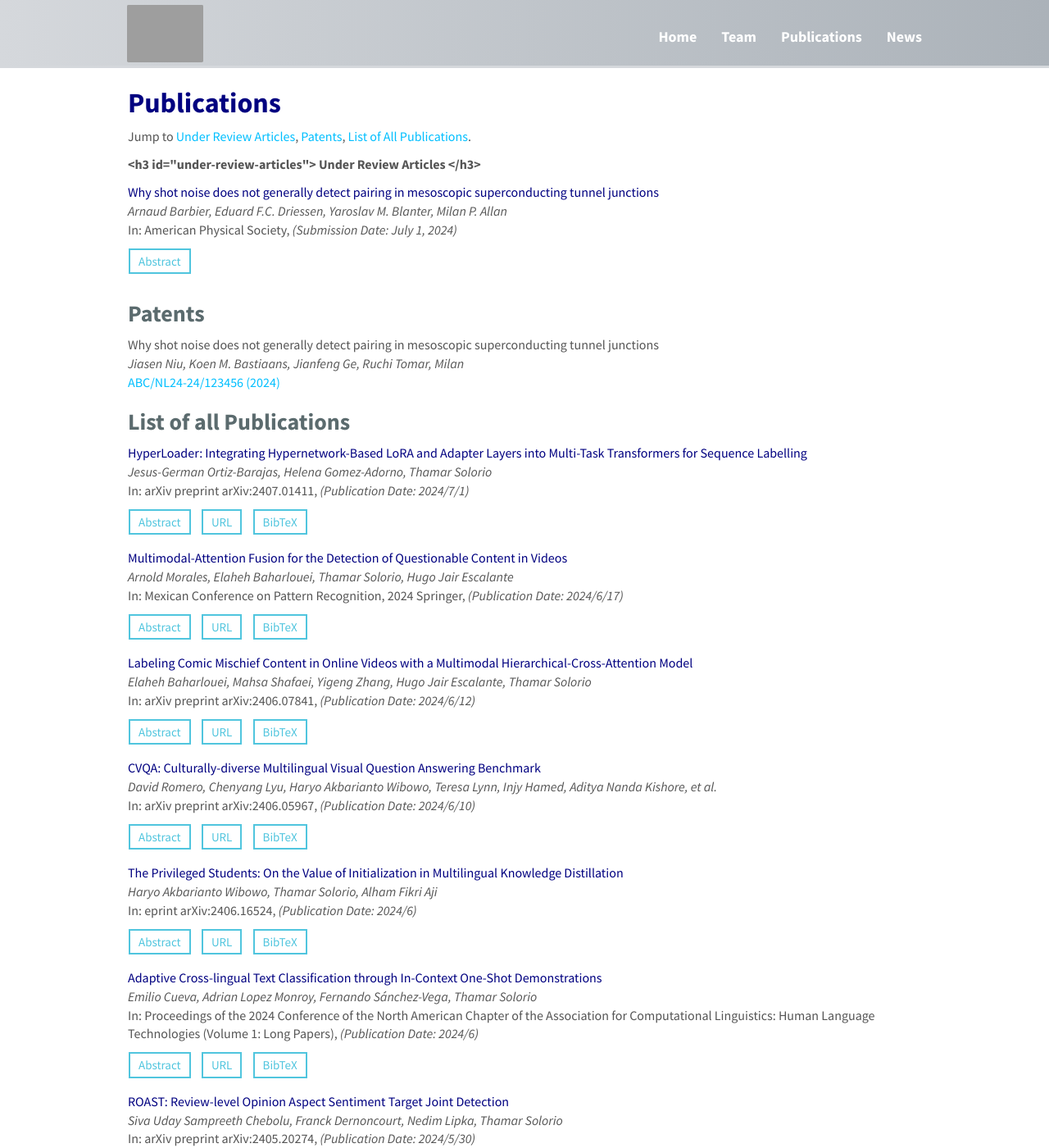
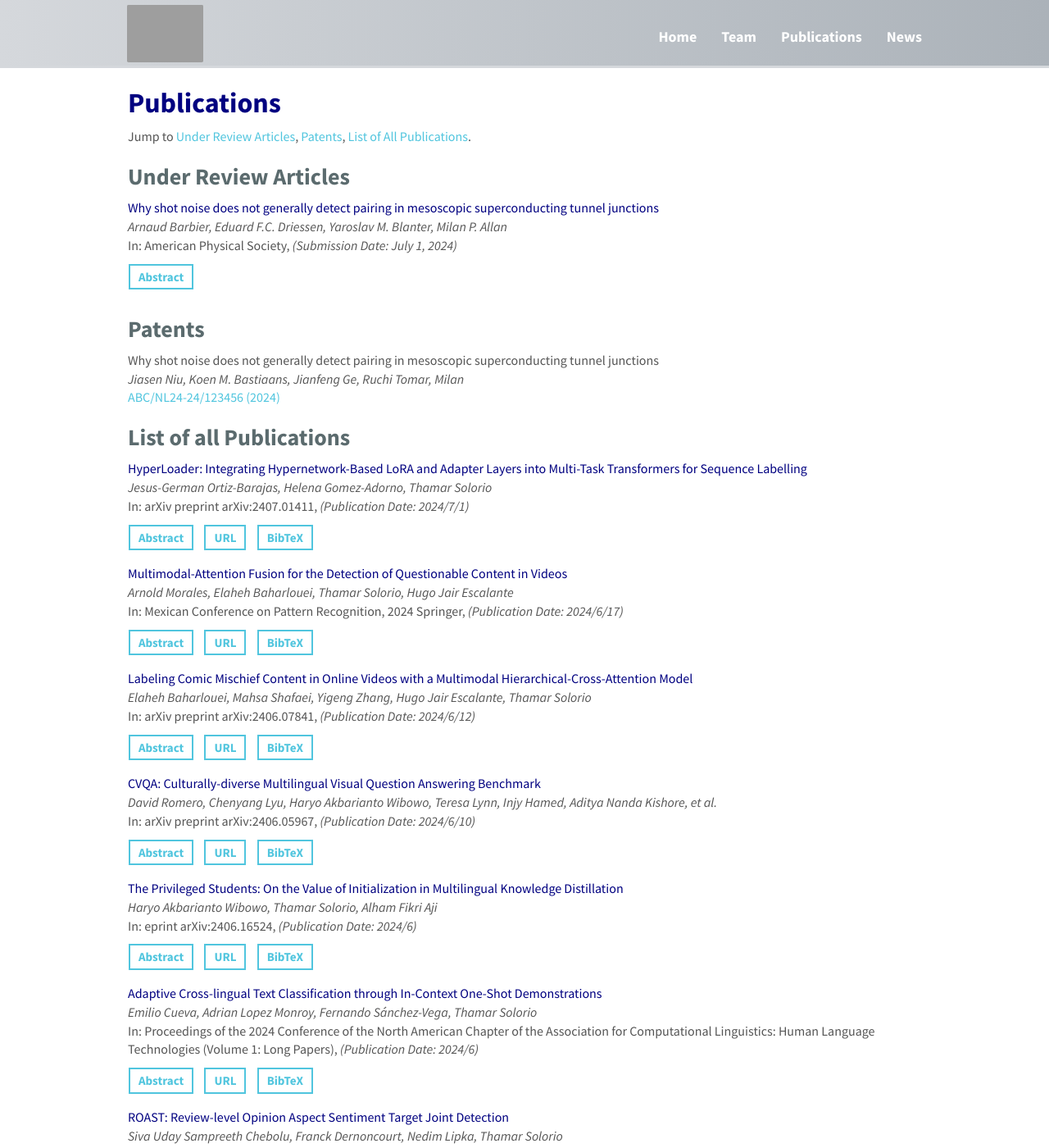
Before and after one commit to RamzaBasharat/MBZUAI, a Jekyll site: the page built from _pages/publications.md, in a window 1280 px wide and 1400 px high. Shown: the whole window at 82% size. Built offline with Jekyll 4.4.1, drawn with Linux system fonts in a browser that asks for light colours; nearby versions of some CDN libraries.

Commit message:
updaing news page

```diff
--- a/_layouts/homelay.html
+++ b/_layouts/homelay.html
@@ -3,7 +3,7 @@ layout: default
 ---
 
   <div id="homeid" class="col-sm-8">
-        <h2><b>Welcome</b></h2>
+        <h2>Welcome</h2>
 
 	{{ content }}
   </div>
--- a/_pages/publications.md
+++ b/_pages/publications.md
@@ -6,11 +6,11 @@ sitemap: false
 permalink: /publications/
 ---
 
-<h2>**Publications**</h2>
+<h2>Publications</h2>
 
 Jump to [Under Review Articles](#under-review-articles), [Patents](#patents), [List of All Publications](#list-of-all-publications).
 
-<b><h3 id="under-review-articles"> Under Review Articles </h3></b>
+<h3 id="under-review-articles"> Under Review Articles </h3>
 
 {% for publi in site.data.under_review %}
 
@@ -30,7 +30,7 @@ Jump to [Under Review Articles](#under-review-articles), [Patents](#patents), [L
 
 {% endfor %}
 
-<h3 id="patents"> **Patents** </h3>
+<h3 id="patents"> Patents </h3>
 
 {% for i in site.data.patents %}
 
@@ -40,7 +40,7 @@ Jump to [Under Review Articles](#under-review-articles), [Patents](#patents), [L
 
 {% endfor %}
 
-<h3 id="list-of-all-publications"> **List of all Publications** </h3>
+<h3 id="list-of-all-publications"> List of all Publications </h3>
 
 {% for publi in site.data.publist %}
 
--- a/css/main.scss
+++ b/css/main.scss
@@ -104,22 +104,30 @@ margin-bottom:25px;
 
 // ----------------- custom color ------------------------------
 
-h3,h5, .gray{
-// color:#4d5966;
+h3,h5{
 color: #5B6B6E;
+font-weight: 600;
+}
 
+h2,h4{
+color: #000080;
+font-weight: 600;
+}
+
+.gray{
+color: #5B6B6E;
 }
 
 .white{
 color: #fff;
 }
 
-h2,h4, .navy{
+.navy{
 color: #000080;
 }
 
 a, .sky{
-color: #00bfff;
+color: #50C5DE;
 }
 
 a:hover{
@@ -145,6 +153,7 @@ color:#99a7b2;
     display: inline-block;
     padding: 3px 10px;
     font-size: 15px;
+    font-weight: 600;
     text-align: center;
     text-decoration: none;
     text-transform: none;
@@ -169,13 +178,13 @@ color:#99a7b2;
     display: inline-block;
     padding: 5px 20px;
     font-size: 15px;
-    font-weight: 500;
+    font-weight: 600;
     text-align: center;
     text-decoration: none;
     text-transform: none;
-    color: 	#00bfff; /* Text color */
+    color: 	#50C5DE; /* Text color */
     background-color: #fff; /* Background color */
-    border: 2px solid #00bfff; /* Remove default border */
+    border: 2px solid #50C5DE; /* Remove default border */
     cursor: pointer; /* Pointer cursor on hover */
     margin-top: 10px;
     margin-bottom: 10px;
@@ -185,7 +194,7 @@ color:#99a7b2;
 
 .custom-sky-btn:hover {
     color: #fff;
-    background-color: #00bfff; /* Darker background color on hover */
+    background-color: #50C5DE; /* Darker background color on hover */
     text-decoration: none;
     text-transform: none;
 }
@@ -241,7 +250,7 @@ color:#99a7b2;
 /* Navbar link text color */
 .navbar-default .navbar-nav > li > a {
     color: #fff; /* Text color */
-    font-weight: bold;
+    font-weight: 600;
     font-size: 18px;
 }
 
```
Also changed, not shown: _pages/home.md (+2 -2 lines), _pages/team.md (+2 -2 lines).
